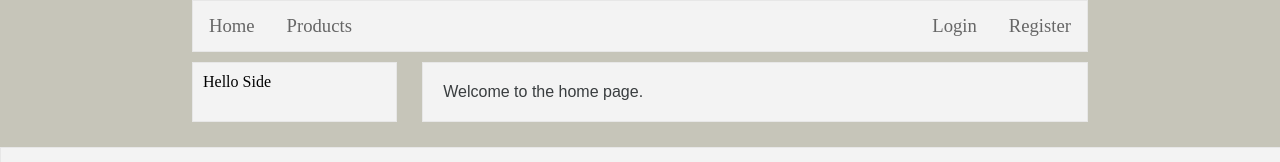
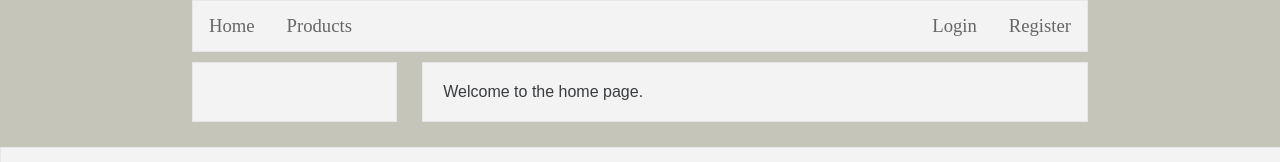
Before and after one commit to HugoPeters1024/Webtech3, a website: page pages/index.html in a window 1280 px wide. Shown: the top 162 px of the page. Drawn offline with Linux system fonts and the light colour scheme.

Commit message:
wouter is gay

```diff
--- a/pages/index.html
+++ b/pages/index.html
@@ -28,11 +28,11 @@
 
     </section>
 
-    <section class="side-item side">
-        <article>
-            Hello Side
-        </article>
-    </section>
+    <section class="side-item side" id="side">
+            <article>
+                Hello Side
+            </article>
+        </section>
 
 </div>
 </div>
--- a/pages/js/ajax.js
+++ b/pages/js/ajax.js
@@ -5,7 +5,9 @@
     var req = new XMLHttpRequest();
     req.addEventListener("loadend", function() {
         var page= document.getElementById("page");
+        var side = document.getElementById("side");
         page.innerHTML = this.responseText;
+        side.innerHTML = "";
         if (callback) { callback(arg1, arg2, arg3, arg4); return; };
         if (file == "profile.html") buildUserProfile();
         if (file == "products.html") {
```
